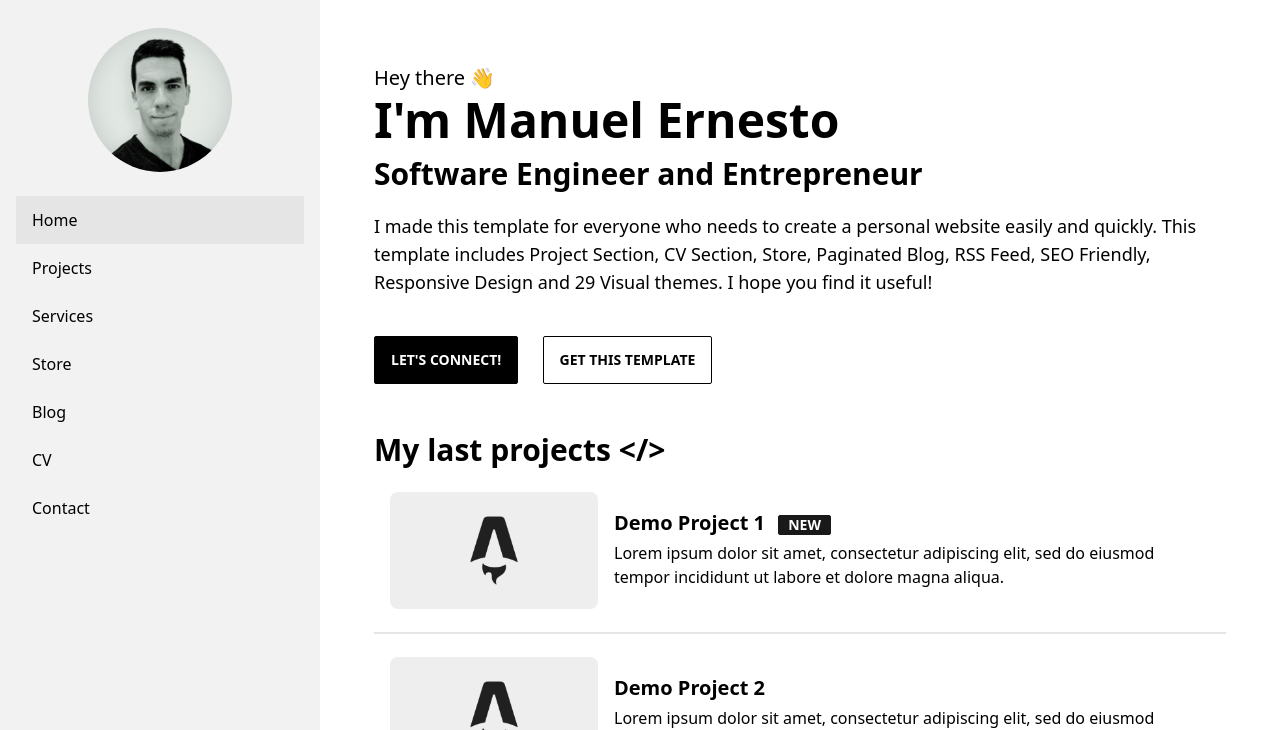
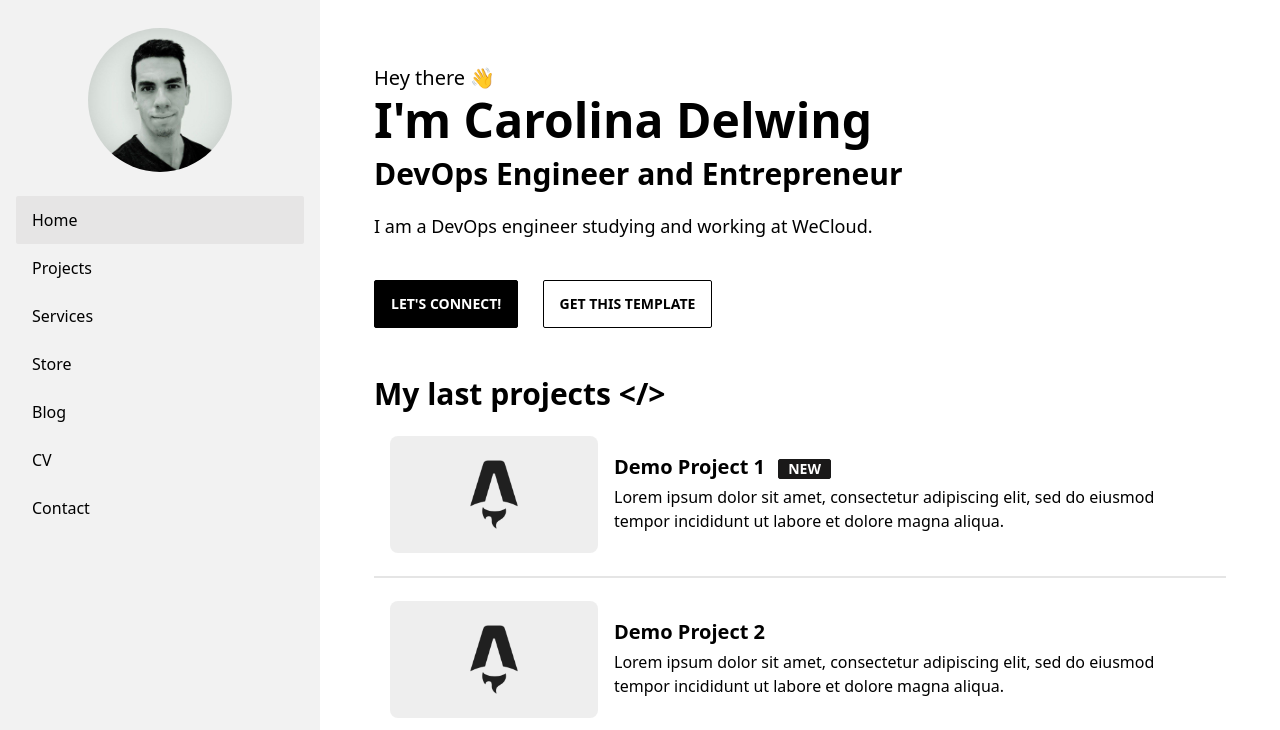
Before and after one commit to nhat416/carol-portfolio-example, an Astro site: page / in a window 1280 px wide. Shown: the top 730 px of the page. Built offline with nearby package versions, Linux system fonts and the light colour scheme; Astro itself is replaced by a stand-in of ours.

Commit message:
Update index.astro

```diff
--- a/src/pages/index.astro
+++ b/src/pages/index.astro
@@ -14,11 +14,11 @@ const last_posts = posts.slice(0, 3);
 
     <div class="pb-12 mt-5">
       <div class="text-xl py-1">Hey there 👋</div>
-      <div class="text-5xl font-bold">I'm Manuel Ernesto</div>
-      <div class="text-3xl py-3 font-bold">Software Engineer and Entrepreneur</div>
+      <div class="text-5xl font-bold">I'm Carolina Delwing</div>
+      <div class="text-3xl py-3 font-bold">DevOps Engineer and Entrepreneur</div>
       <div class="py-2">
         <text class="text-lg">
-          I made this template for everyone who needs to create a personal website easily and quickly. This template includes Project Section, CV Section, Store, Paginated Blog, RSS Feed, SEO Friendly, Responsive Design and 29 Visual themes. I hope you find it useful!
+          I am a DevOps engineer studying and working at WeCloud.
           </text
         >
       </div>
```
